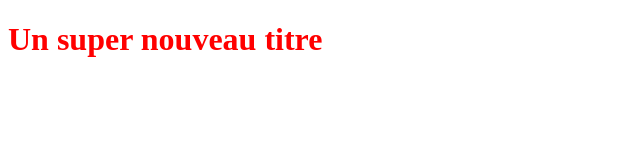
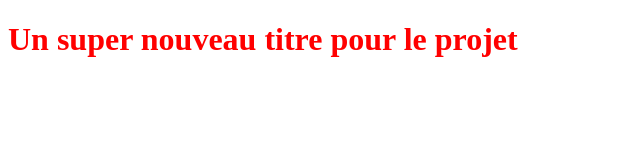
Before and after one commit to raphobt/training, a plain HTML site: page index.html in a window 1280 px wide. Shown: the whole page, without its empty margins (0-640 px from the left). Drawn offline with Linux system fonts and the light colour scheme.

Commit message:
Ma modif du jour sur master

```diff
--- a/index.html
+++ b/index.html
@@ -5,6 +5,6 @@
    <link rel="stylesheet" type="text/css" href="styles.css">
 </head>
 <body>
-   <h1>Un super nouveau titre</h1>
+   <h1>Un super nouveau titre pour le projet</h1>
 </body>
 </html>
```
